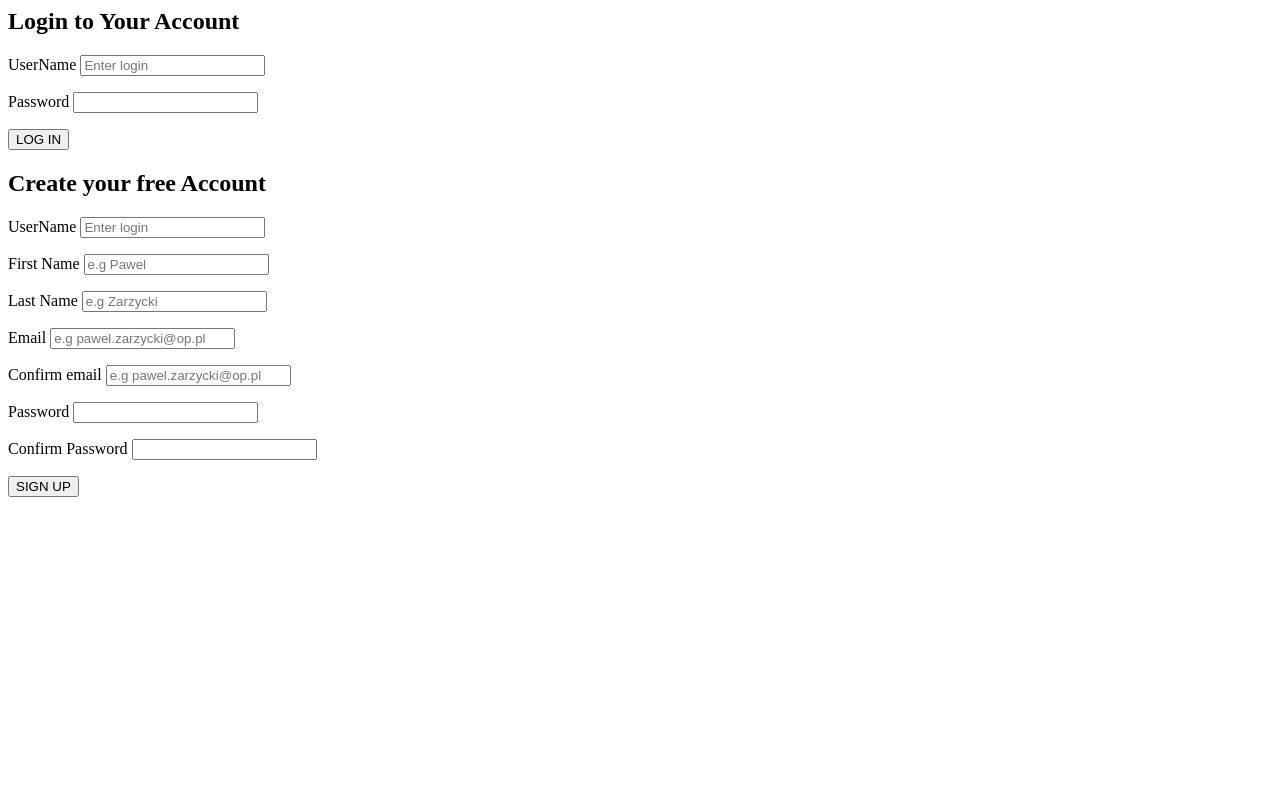
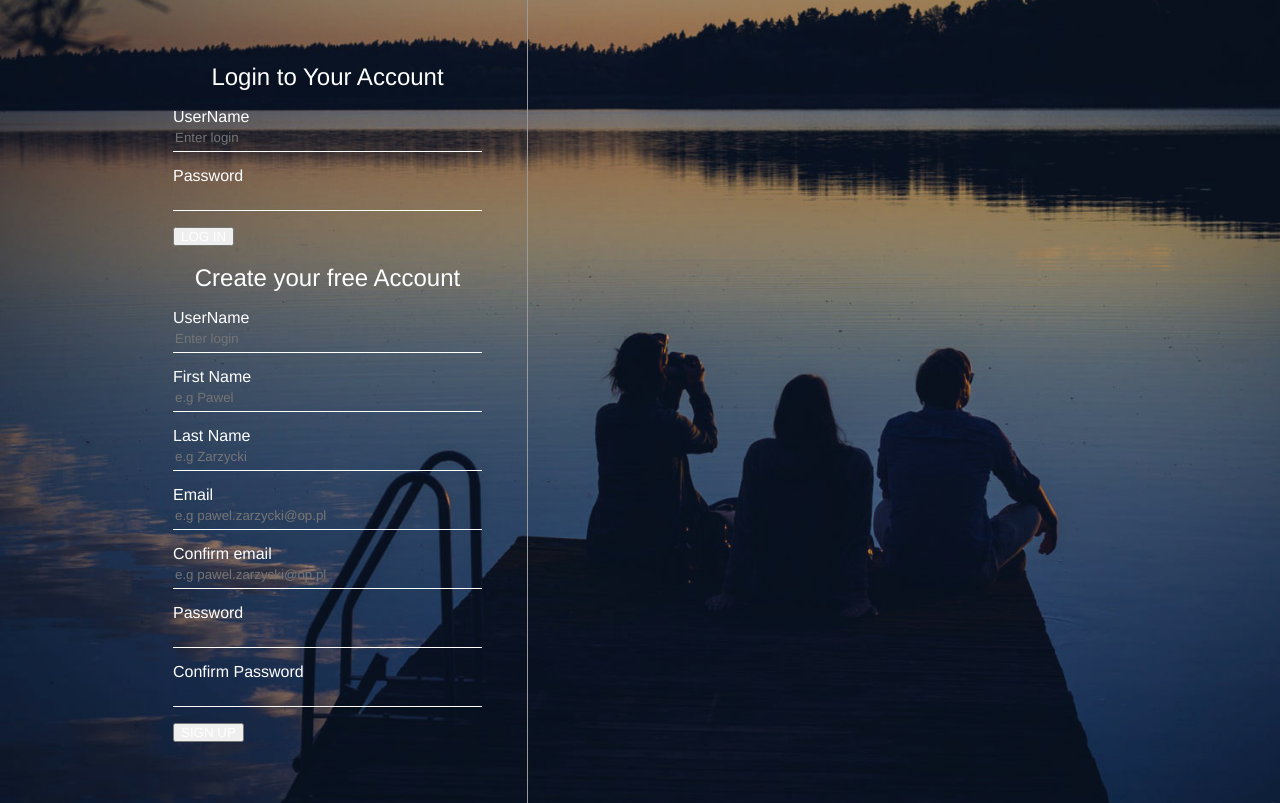
Before and after one commit to kronos31415/SpotifyClone, a PHP site: page /register.php in a window 1280 px wide. Before the commit the page ends 497 px from the top, so only its background shows below. Run offline with PHP 8.4, Linux system fonts and the light colour scheme.

Commit message:
css styles for loginContainer and body

```diff
--- /dev/null
+++ b/assets/css/register.css
@@ -0,0 +1,54 @@
+html,
+body {
+    padding: 0;
+    margin: 0;
+    height: 100%;
+}
+
+#background {
+    background-color: #000;
+    background-image: url(../images/bg.jpg);
+    background-position: center;
+    background-size: cover;
+    display: table;
+    height: 100%;
+    width: 100%;
+}
+
+#loginContainer * {
+    color: #fff;
+    font-family: "Helvetica Neue", "Helvetica", "Arial", sans-serif;
+    font-weight: normal;
+    line-height: 1em;
+    box-sizing: border-box;
+}
+
+#loginContainer {
+    width: 80%;
+    margin: 0 auto;
+    position: relative;
+    max-width: 1024px;
+}
+
+#inputContainer {
+    width: 400px;
+    padding: 45px;
+    float: left;
+    border-right: 1px solid #999;
+}
+
+#inputContainer h2 {
+    text-align: center;
+}
+
+#inputContainer input[type="text"],
+#inputContainer input[type="email"],
+#inputContainer input[type="password"] {
+    display: block;
+    background-color: transparent;
+    border: 0;
+    border-bottom: 1px solid #fff;
+    height: 27px;
+    line-height: 27px;
+    width: 100%;
+}
--- a/includes/config.php
+++ b/includes/config.php
@@ -1,5 +1,6 @@
 <?php
     ob_start();
+    session_start();
 
     $timezone = date_default_timezone_set("Europe/London");
 
--- a/includes/handlers/login-handler.php
+++ b/includes/handlers/login-handler.php
@@ -7,6 +7,7 @@ if(isset($_POST['loginButton'])) {
 
     $result = $account->login($userName, $password);
     if($result == true) {
+        $_SESSION['userLoggedIn'] = $userName;
         header("Location: index.php");
     }
 }
--- a/includes/handlers/register-handler.php
+++ b/includes/handlers/register-handler.php
@@ -30,7 +30,7 @@ if(isset($_POST['registerButton'])) {
 
     $wasSuccessful = $account->register($userName, $firstName, $lastName, $email, $email2, $password, $password2);
     if($wasSuccessful) {
-        echo "Wszystko jest ok";
+        $_SESSION['userLoggedIn'] = $userName;
         header("Location: index.php");
     }
 }
--- a/register.php
+++ b/register.php
@@ -16,74 +16,85 @@
 ?>
 
 <html>
+
 <head>
     <title>Welcome to Slotify</title>
+    <link rel="stylesheet" type="text/css" href="assets/css/register.css">
 </head>
+
 <body>
-
-        <div id = "inputContainer">
-            <form id = "loginForm" action="register.php" method="POST">
+    <div id="background">
+        <div id="loginContainer">
+            <div id="inputContainer">
+                <form id="loginForm" action="register.php" method="POST">
                     <h2>Login to Your Account</h2>
                     <p>
                         <?php echo $account->getError(Constants::$loginFailed); ?>
-                    <label for = "loginUserName">UserName</label>
-                    <input id = "loginUserName" name = "loginUserName" type = "text" placeholder = "Enter login" required>
+                        <label for="loginUserName">UserName</label>
+                        <input id="loginUserName" name="loginUserName" type="text" placeholder="Enter login" required>
                     </p>
                     <p>
-                    <label for = "loginPassword">Password</label>
-                    <input id = "loginPassword" name = "loginPassword" type = "password" required>
+                        <label for="loginPassword">Password</label>
+                        <input id="loginPassword" name="loginPassword" type="password" required>
                     </p>
-                <button type = "submit" name = "loginButton"> LOG IN</button>
+                    <button type="submit" name="loginButton"> LOG IN</button>
                 </form>
 
-            <form id = "registerForm" action="register.php" method="POST">
+                <form id="registerForm" action="register.php" method="POST">
                     <h2>Create your free Account</h2>
                     <p>
                         <?php echo $account->getError(Constants::$userNameCharacters); ?>
                         <?php echo $account->getError(Constants::$usernameTaken); ?>
-                    <label for = "userName">UserName</label>
-                    <input id = "userName" name = "userName" type = "text" placeholder = "Enter login" value="<?php getInputValue('userName') ?>" required>
+                        <label for="userName">UserName</label>
+                        <input id="userName" name="userName" type="text" placeholder="Enter login"
+                            value="<?php getInputValue('userName') ?>" required>
                     </p>
 
                     <p>
                         <?php echo $account->getError(Constants::$firstNameCharacters); ?>
-                    <label for = "firstName">First Name</label>
-                    <input id = "firstName" name = "firstName" type = "text" placeholder = "e.g Pawel" value="<?php getInputValue('firstName') ?>" required>
+                        <label for="firstName">First Name</label>
+                        <input id="firstName" name="firstName" type="text" placeholder="e.g Pawel"
+                            value="<?php getInputValue('firstName') ?>" required>
                     </p>
 
                     <p>
                         <?php echo $account->getError(Constants::$lastNameCharacters); ?>
-                    <label for = "lastName">Last Name</label>
-                    <input id = "lastName" name = "lastName" type = "text" placeholder = "e.g Zarzycki" value="<?php getInputValue('lastName') ?>" required>
+                        <label for="lastName">Last Name</label>
+                        <input id="lastName" name="lastName" type="text" placeholder="e.g Zarzycki"
+                            value="<?php getInputValue('lastName') ?>" required>
                     </p>
 
                     <p>
                         <?php echo $account->getError(Constants::$emailsDoNotMatch); ?>
                         <?php echo $account->getError(Constants::$emailInvalid); ?>
                         <?php echo $account->getError(Constants::$emailTaken); ?>
-                    <label for = "email">Email</label>
-                    <input id = "email" name = "email" type = "email" placeholder = "e.g pawel.zarzycki@op.pl" value="<?php getInputValue('email') ?>" required>
+                        <label for="email">Email</label>
+                        <input id="email" name="email" type="email" placeholder="e.g pawel.zarzycki@op.pl"
+                            value="<?php getInputValue('email') ?>" required>
                     </p>
 
                     <p>
-                    <label for = "email2">Confirm email</label>
-                    <input id = "email2" name = "email2" type = "email" placeholder = "e.g pawel.zarzycki@op.pl" value="<?php getInputValue('email2') ?>" required>
+                        <label for="email2">Confirm email</label>
+                        <input id="email2" name="email2" type="email" placeholder="e.g pawel.zarzycki@op.pl"
+                            value="<?php getInputValue('email2') ?>" required>
                     </p>
                     <p>
                         <?php echo $account->getError(Constants::$passwordCharacters); ?>
                         <?php echo $account->getError(Constants::$passwordNotAlphaNumeric); ?>
                         <?php echo $account->getError(Constants::$passwordsDoNotMAtch); ?>
-                    <label for = "password">Password</label>
-                    <input id = "password" name = "password" type = "password" required>
+                        <label for="password">Password</label>
+                        <input id="password" name="password" type="password" required>
                     </p>
 
                     <p>
-                    <label for = "password2">Confirm Password</label>
-                    <input id = "password2" name = "password2" type = "password" required>
+                        <label for="password2">Confirm Password</label>
+                        <input id="password2" name="password2" type="password" required>
                     </p>
-                <button type = "submit" name = "registerButton">SIGN UP</button>
+                    <button type="submit" name="registerButton">SIGN UP</button>
                 </form>
             </div>
+        </div>
+    </div>
+</body>
 
-    </body>
 </html>
```
Also changed, not shown: index.php (+11 -0 lines), assets/images/bg.jpg (added). Lines whose indentation alone changed are shown as unchanged.
